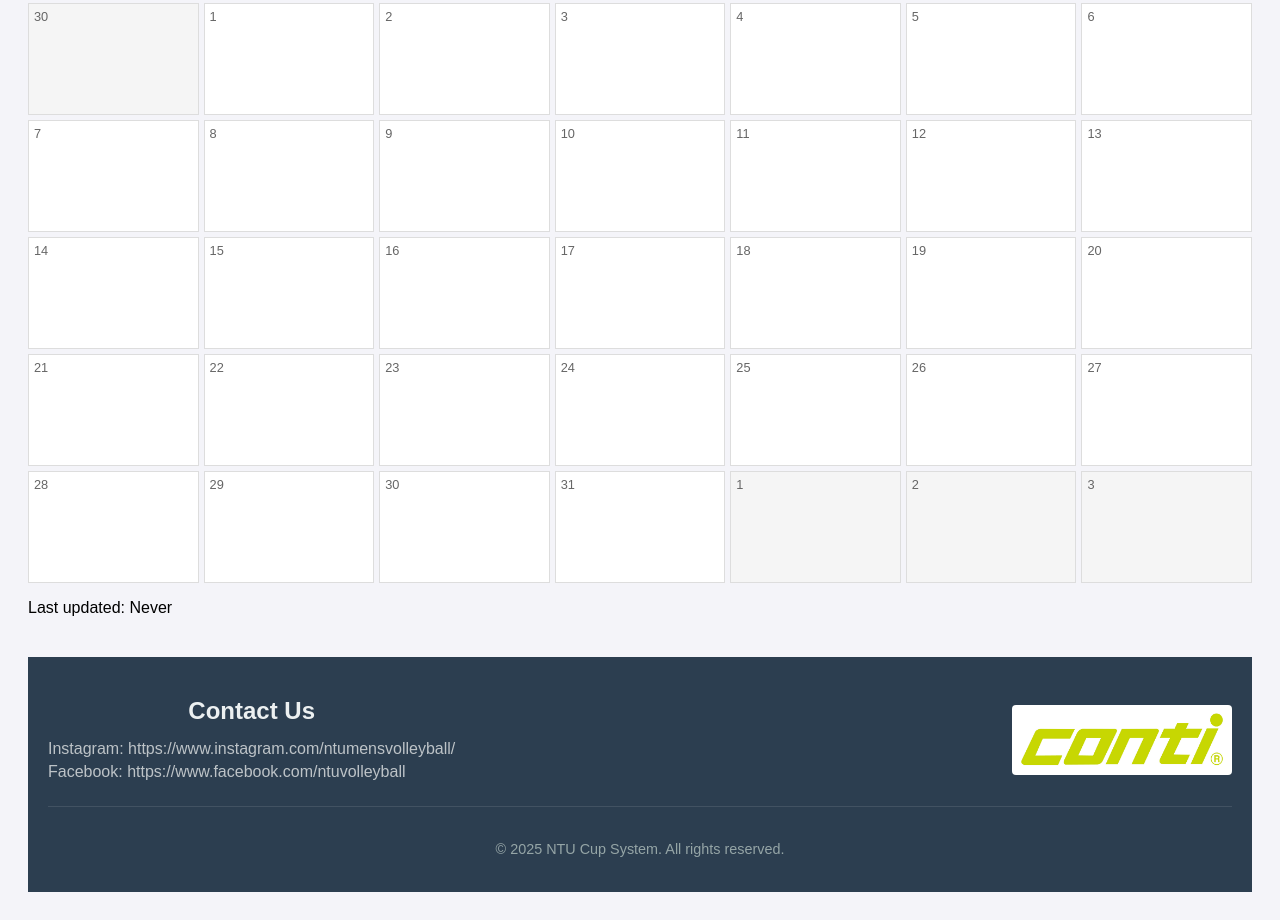
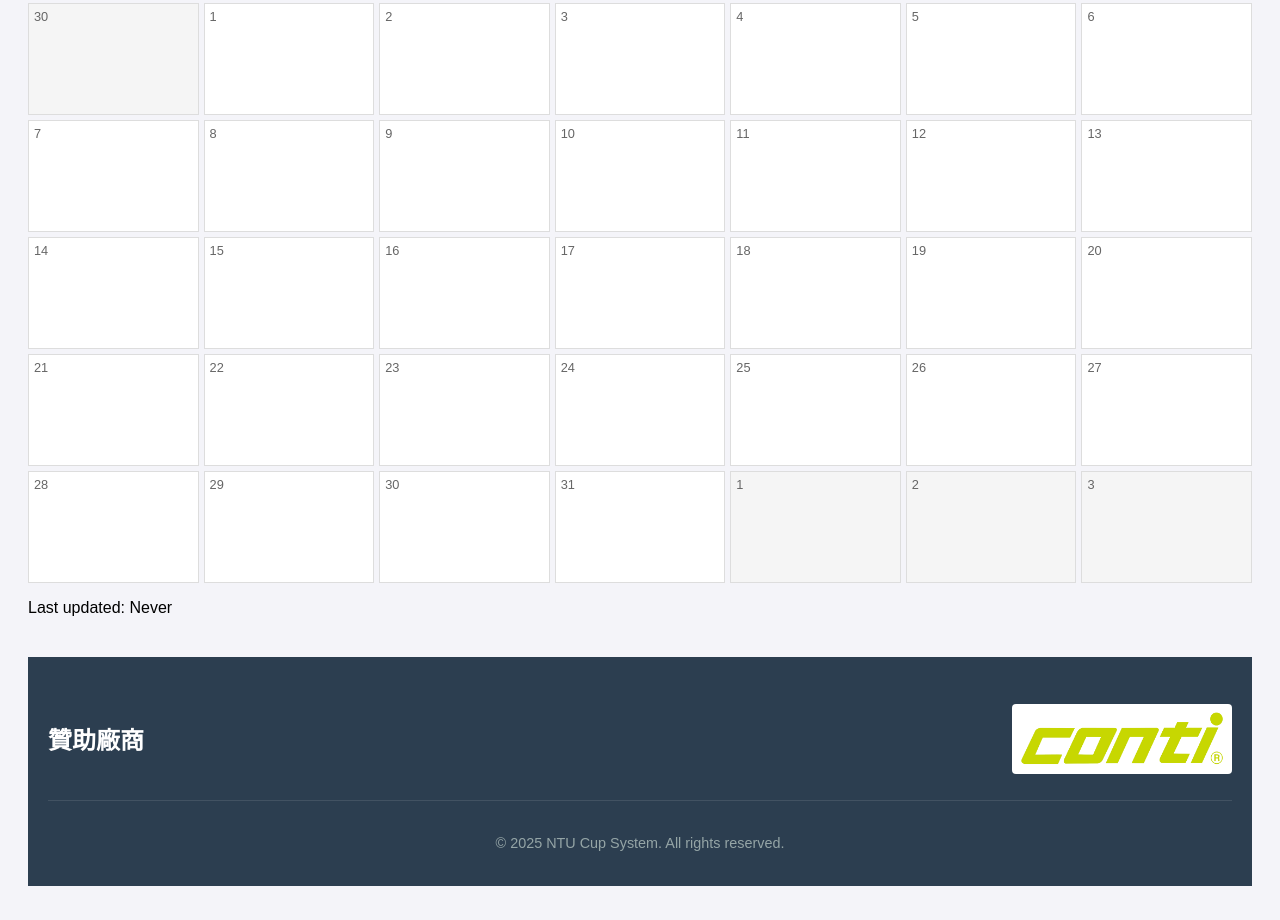
Before and after one commit to Andrew-is-alive/ntucup, a plain HTML site: page index.html in a window 1280 px wide. Shown: the part 250-1170 px from the top of the page. Drawn offline with Linux system fonts and the light colour scheme.

```diff
--- a/index.html
+++ b/index.html
@@ -266,13 +266,11 @@
     <!-- Add Footer here -->
     <footer class="site-footer">
         <div class="footer-content">
-            <div class="footer-info">
-                <h3>Contact Us</h3>
-                <p>Instagram: https://www.instagram.com/ntumensvolleyball/</p>
-                <p>Facebook: https://www.facebook.com/ntuvolleyball</p>
-            </div>
+            <h3>贊助廠商</h3>
             <div class="footer-logo">
-                <img src="assets/conti.jpg" alt="Conti Logo">
+                <a href="http://www.conti.com.tw/product/4?bid=4" target="_blank" rel="noopener noreferrer">
+                    <img src="assets/conti.png" alt="Conti Logo" style="display:block; cursor:pointer;">
+                </a>
             </div>
         </div>
         <div class="footer-bottom">
```
Also changed, not shown: teamProfiles_v2.html (+4 -6 lines), visual.html (+14 -0 lines), visual_beta1.html (+4 -6 lines), assets/conti.jpg (deleted), assets/conti.png (added).
